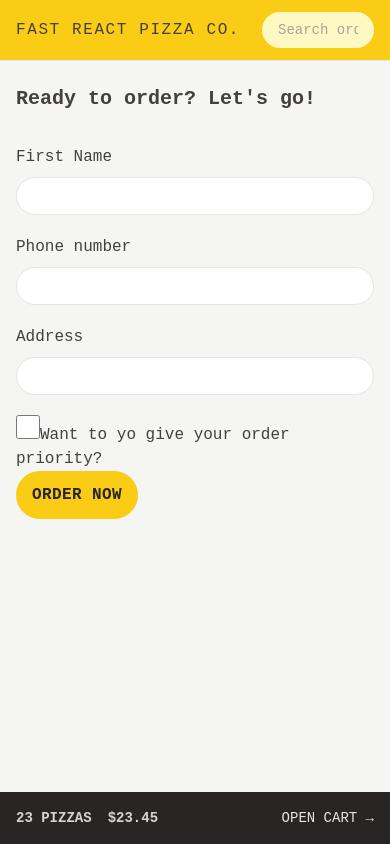
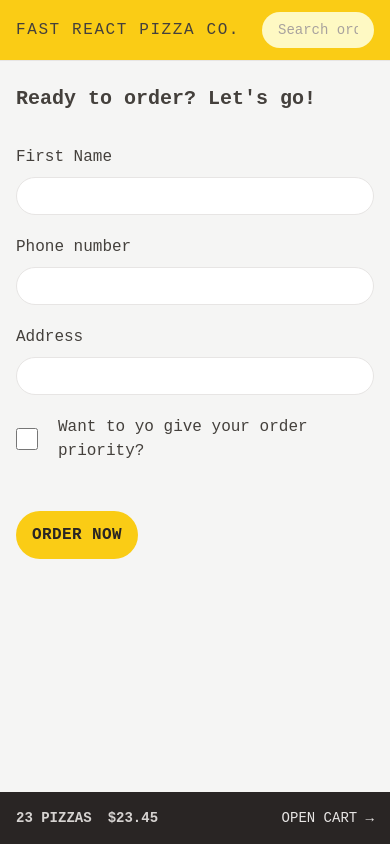
Before and after one commit to SenseiZarkoDukic/fast-react-pizza, a React (Vite) app: page /order/new in a window 390 px wide. Built offline with nearby package versions, Linux system fonts and the light colour scheme.

Commit message:
Stylize error message for phone input

```diff
--- a/src/features/order/CreateOrder.jsx
+++ b/src/features/order/CreateOrder.jsx
@@ -57,7 +57,11 @@ function CreateOrder() {
           <label className="sm:basis-40">Phone number</label>
           <div className="grow">
             <input className="input w-full" type="tel" name="phone" required />
-            {formErrors?.phone && <p>{formErrors.phone}</p>}
+            {formErrors?.phone && (
+              <p className="text:xs mt-2 rounded-md bg-red-100 p-2 text-red-700 ">
+                {formErrors.phone}
+              </p>
+            )}
           </div>
         </div>
 
@@ -73,7 +77,7 @@ function CreateOrder() {
           </div>
         </div>
 
-        <div>
+        <div className="mb-12 flex items-center   gap-5">
           <input
             className="h-6 w-6 accent-yellow-400 focus:outline-none focus:ring focus:ring-yellow-400 focus:ring-offset-2"
             type="checkbox"
```
